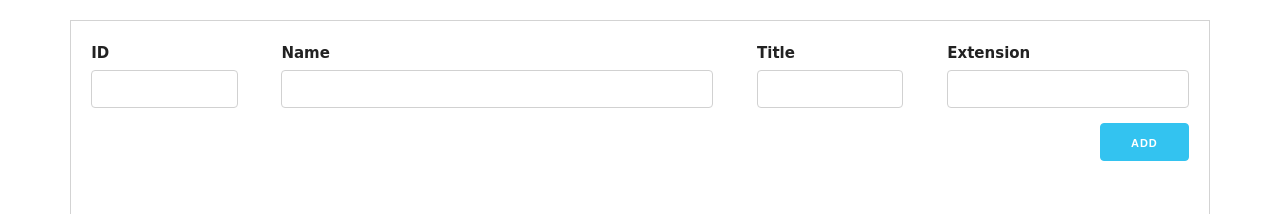
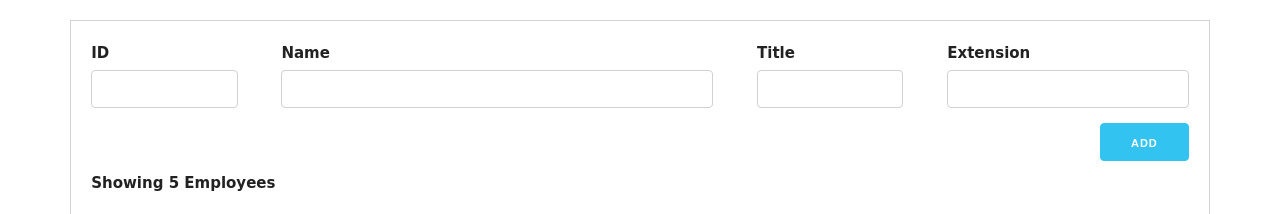
Before and after one commit to frenesi-code/Assignment06, a plain HTML site: page index.html in a window 1280 px wide. Shown: the top 214 px of the page. Drawn offline with nearby package versions, Linux system fonts and the light colour scheme; a web font is replaced by a local one.

Commit message:
Adding the number of employees functionality

```diff
--- a/css/styles.css
+++ b/css/styles.css
@@ -31,6 +31,11 @@ table {
     cursor: pointer;
 }
 
+#numberOfEmployees {
+    padding-left: 20px;
+    font-weight: 600;
+}
+
 td:nth-child(n+5) {
     width: 10px;
 }
--- a/index.html
+++ b/index.html
@@ -39,6 +39,7 @@
             </form>
         </div>
         <div class="row">
+            <span id="numberOfEmployees"></span>
             <table id="table"></table>
         </div>
     </div>
--- a/js/employees-management.js
+++ b/js/employees-management.js
@@ -27,6 +27,8 @@ function displayEmployees() {
 
         console.log('');
     }
+
+    displayNumberOfEmploees(employees);
 
 }
 
@@ -90,6 +92,10 @@ function update(employeeID) {
     }
 }
 
+function displayNumberOfEmploees(employees) {
+    document.getElementById("numberOfEmployees").innerHTML = 'Showing ' + employees.length + ' Employees';
+}
+
 function main() {
 
     let preLoadedEmployees = [
@@ -147,6 +153,8 @@ function main() {
     title.innerHTML = "Title";
     extension.innerHTML = "Extension";
 
+    displayNumberOfEmploees(employees);
+
     for (const [index, employee] of employees.entries()) {
         let row = table.insertRow(index + 1);
         let id = row.insertCell(0);
```
Also changed, not shown: 1 other file.
